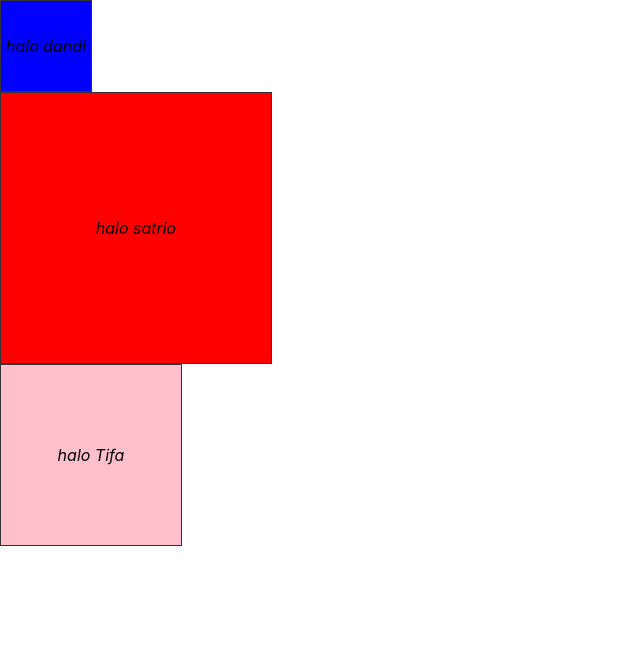
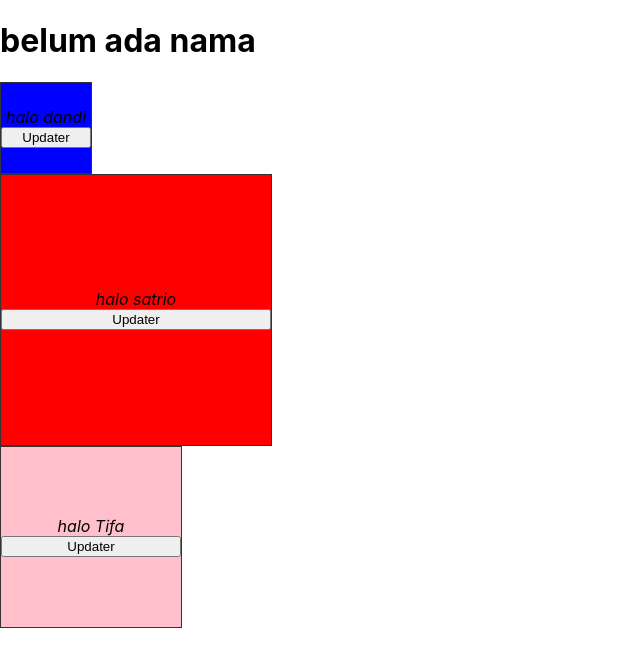
Before and after one commit to bambangsatrio123/Digitalent-Learn-React-2021, a React (Create React App) app: page / in a window 1280 px wide. Shown: the top 666 px of the page, without its empty margins (0-640 px from the left). Built offline with nearby package versions, Linux system fonts and the light colour scheme.

Commit message:
Masih pakai class component

```diff
--- a/src/App.js
+++ b/src/App.js
@@ -1,15 +1,15 @@
 // import "./App.css";
+import React from "react";
+import Container from "./component/Container";
 
-import Pesan from "./component/Pesan";
-
-function App() {
-  return (
-    <>
-      <Pesan className="pertama" ucapan="halo" name="dandi" style={{ backgroundColor: "blue" }} size="small" />
-      <Pesan className="pertama" ucapan="halo" name="satrio" style={{ backgroundColor: "red" }} size="large" />
-      <Pesan className="pertama" ucapan="halo" name="Tifa" style={{ backgroundColor: "pink" }} size="medium" />
-    </>
-  );
+class App extends React.Component {
+  render() {
+    return (
+      <>
+        <Container />
+      </>
+    );
+  }
 }
 
 export default App;
--- /dev/null
+++ b/src/component/Container.jsx
@@ -0,0 +1,21 @@
+import React from "react";
+import RenderName from "./RenderName";
+import Pesan from "./Pesan";
+
+export default class Container extends React.Component {
+    constructor(props){
+        super(props);
+        this.state={name : "belum ada nama"};
+    }
+
+  render() {
+    return (
+      <>
+        <RenderName name={this.state.name} />
+        <Pesan ucapan="halo" name="dandi" style={{ backgroundColor: "blue" }} size="small" onClick={(name) => this.setState({ name })} />
+        <Pesan ucapan="halo" name="satrio" style={{ backgroundColor: "red" }} size="large" onClick={(name) => this.setState({ name })} />
+        <Pesan ucapan="halo" name="Tifa" style={{ backgroundColor: "pink" }} size="medium" onClick={(name) => this.setState({ name })} />
+      </>
+    );
+  }
+}
--- a/src/component/Pesan.jsx
+++ b/src/component/Pesan.jsx
@@ -1,6 +1,28 @@
 import React from "react";
 import "./Pesan.css";
 
-export default function Pesan({ size, ucapan, name, style }) {
-  return <div className={`box box--${size}`} style={{ fontStyle: "italic", ...style }}>{`${ucapan} ${name}`}</div>;
+export default class Pesan extends React.Component {
+  constructor(props) {
+    super(props);
+    this.state = { ...props };
+  }
+
+  handleClick = () => {
+    if (this.state.ucapan !== "hola") {
+      this.setState((current) => ({
+        ...current,
+        ucapan: "hola",
+      }));
+      this.props.onClick(this.props.name);
+    }
+  };
+
+  render() {
+    return (
+      <div className={`box box--${this.state.size}`} style={{ fontStyle: "italic", ...this.state.style }}>
+        {`${this.state.ucapan} ${this.state.name}`}
+        <button onClick={this.handleClick}>Updater</button>
+      </div>
+    );
+  }
 }
--- /dev/null
+++ b/src/component/RenderName.jsx
@@ -0,0 +1,11 @@
+import React from "react";
+
+export default class InputText extends React.Component {
+  render() {
+    return (
+      <>
+        <h1>{(this.props.name)}</h1>
+      </>
+    );
+  }
+}
```
